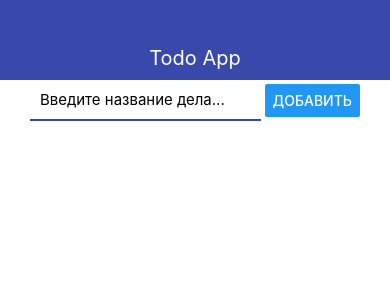
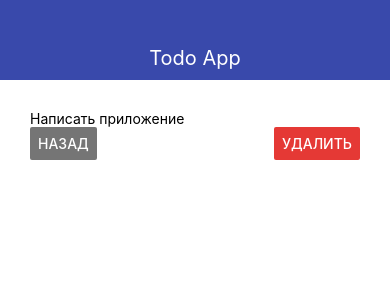
Before and after one commit to sanek306/react-native-course-expo, a React Native app: screen / in a window 390 px wide. Shown: the top 300 px of the page. Built offline with nearby package versions, Linux system fonts and the light colour scheme.

Commit message:
added todo screen

```diff
--- a/App.js
+++ b/App.js
@@ -5,8 +5,10 @@ import { MainScreen } from './src/screens/MainScreen';
 import { TodoScreen } from './src/screens/TodoScreen';
 
 export default function App() {
-  const [todoId, setTodoId] = useState(null);
-  const [todos, setTodos] = useState([]);
+  const [todoId, setTodoId] = useState(1);
+  const [todos, setTodos] = useState([{
+    id: 1, title: 'Написать приложение'
+  }]);
 
   const addTodo = (title) => {
       const newTodo = {
@@ -31,15 +33,17 @@ export default function App() {
       todos={todos}
       addTodo={addTodo}
       removeTodo={removeTodo}
+      openTodo={setTodoId}
     />
   );
 
   if (todoId) {
-    content = <TodoScreen/>
+    const selectedTodo = todos.find(({ id }) => id === todoId);
+    content = <TodoScreen goBack={() => setTodoId(null)} todo={selectedTodo} />
   }
 
   return (
-    <View style={styles.wrapper}>
+    <View>
         <Navbar title="Todo App" />
         <View style={styles.container}>
           {content}
@@ -48,11 +52,13 @@ export default function App() {
   );
 }
 
+const headerHeight = 80;
+const padding = 30;
+
 const styles = StyleSheet.create({
   container: {
-    paddingHorizontal: 30,
-    paddingVertical: 20,
+    paddingHorizontal: padding,
     height: '100%',
-    paddingTop: 80,
+    paddingTop: headerHeight + padding,
   },
 });
--- a/src/components/Todo.js
+++ b/src/components/Todo.js
@@ -1,11 +1,11 @@
 import React from 'react';
 import { View, StyleSheet, Text, TouchableOpacity } from 'react-native';
 
-export const Todo = ({ todo, onRemove }) => {
+export const Todo = ({ todo, onRemove, openTodo }) => {
     return (
         <TouchableOpacity
             activeOpacity={0.5}
-            onPress={() => console.log(todo.title)}
+            onPress={() => openTodo(todo.id)}
             onLongPress={() => onRemove(todo.id)}
         >
             <View style={styles.todo}>
--- a/src/screens/MainScreen.js
+++ b/src/screens/MainScreen.js
@@ -6,6 +6,7 @@ import { Todo } from '../components/Todo';
 export const MainScreen = ({
     todos,
     addTodo,
+    openTodo,
     removeTodo
 }) => {
 
@@ -16,7 +17,7 @@ export const MainScreen = ({
             <FlatList
                 data={todos}
                 renderItem={({ item }) => (
-                    <Todo todo={item} onRemove={removeTodo} />
+                    <Todo todo={item} onRemove={removeTodo} openTodo={openTodo} />
                 )}
                 keyExtractor={item => item.id.toString()}
                 showsVerticalScrollIndicator={false}
--- a/src/screens/TodoScreen.js
+++ b/src/screens/TodoScreen.js
@@ -1,14 +1,24 @@
 import React from 'react';
-import { View, StyleSheet, Text } from 'react-native';
+import { View, StyleSheet, Text, Button } from 'react-native';
 
-export const TodoScreen = props => {
+export const TodoScreen = ({ goBack, todo }) => {
     return (
         <View>
-            <Text>Todo Screen</Text>
+            <Text>{todo && todo.title}</Text>
+            <View style={styles.buttons}>
+                <Button title='Назад' color='#757575' onPress={goBack} />
+                <Button title='Удалить' color='#e53935' onPress={() => console.log('remove')} />
+            </View>
         </View>
     );
 }
 
 const styles = StyleSheet.create({
-
+    buttons: {
+        flexDirection: 'row',
+        justifyContent: 'space-between'
+    },
+    button: {
+        width: '40%'
+    }
 });
```
